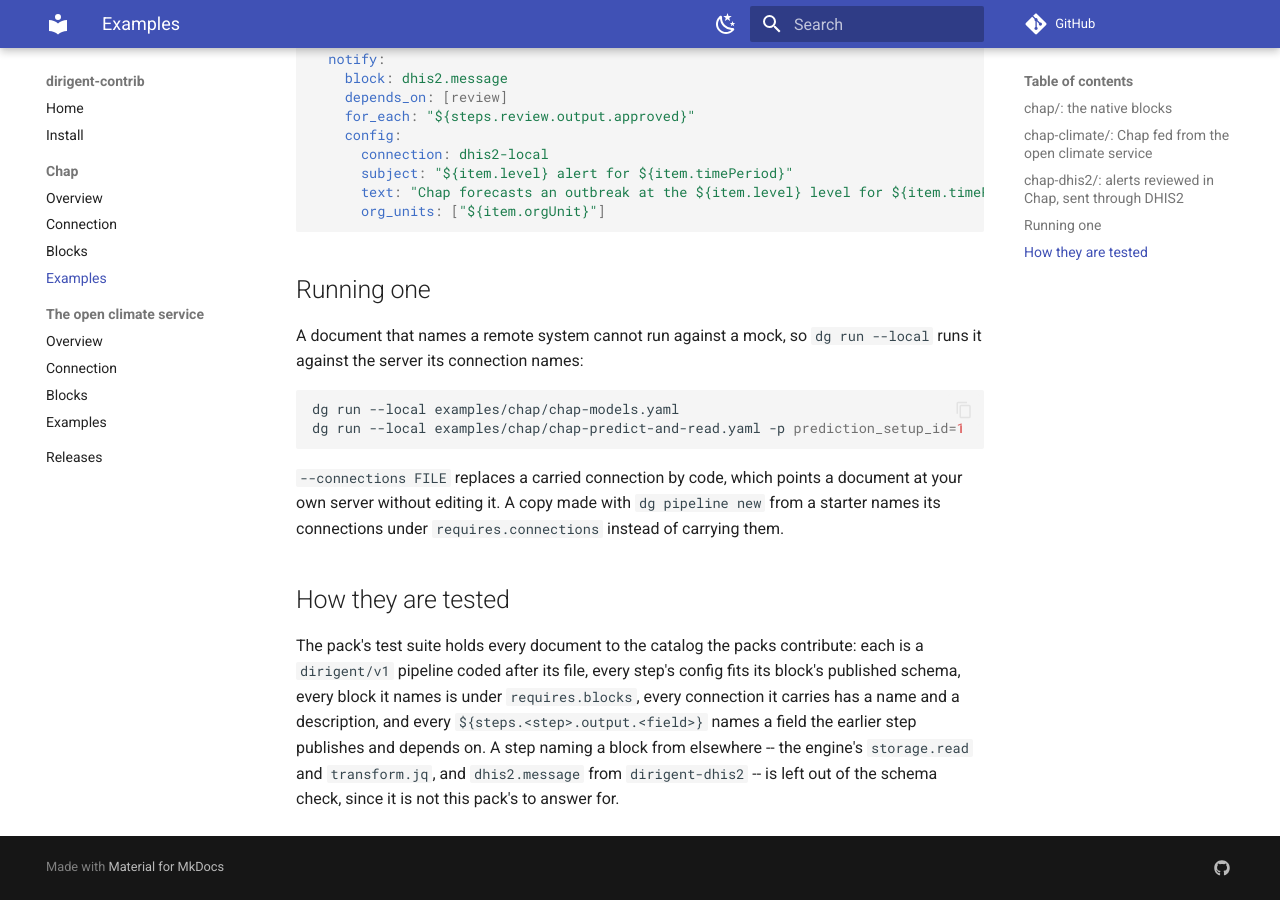
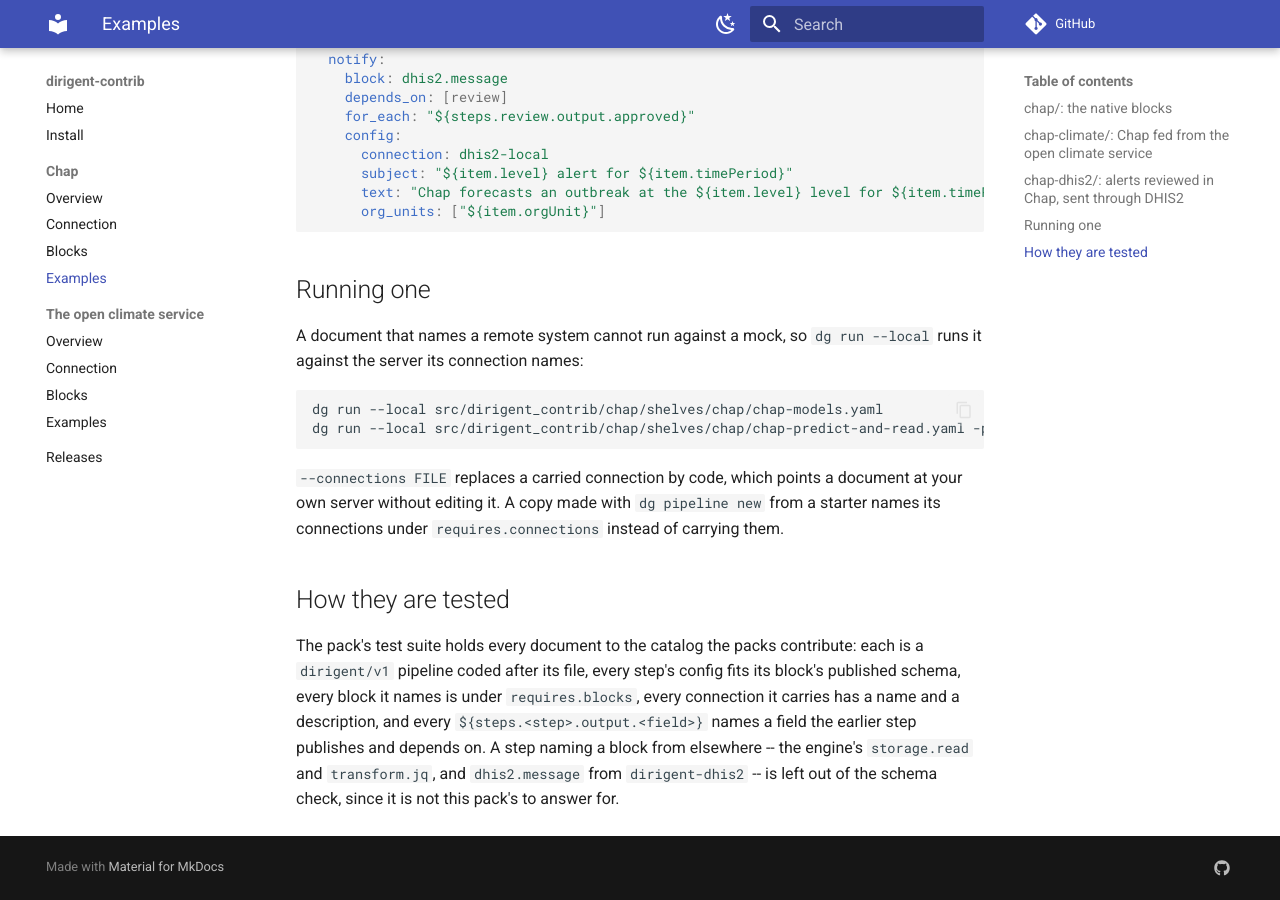
Before and after one commit to winterop-com/dirigent-contrib, an MkDocs documentation site: the page built from docs/chap/examples.md, in a window 1280 px wide and 900 px high, scrolled down 1906 px. Built offline with MkDocs 1.6.1 and Material for MkDocs 9.7.7, drawn with Linux system fonts in a browser that asks for light colours; comment, search, counter and statistics services are not loaded.

Commit message:
docs: the install and Chap examples pages run as written (#19)

````diff
--- a/docs/chap/examples.md
+++ b/docs/chap/examples.md
@@ -90,8 +90,8 @@
 against the server its connection names:
 
 ```bash
-dg run --local examples/chap/chap-models.yaml
-dg run --local examples/chap/chap-predict-and-read.yaml -p prediction_setup_id=1
+dg run --local src/dirigent_contrib/chap/shelves/chap/chap-models.yaml
+dg run --local src/dirigent_contrib/chap/shelves/chap/chap-predict-and-read.yaml -p prediction_setup_id=1
 ```
 
 `--connections FILE` replaces a carried connection by code, which points a document at your
````
Also changed, not shown: docs/install.md (+1 -1 lines).
